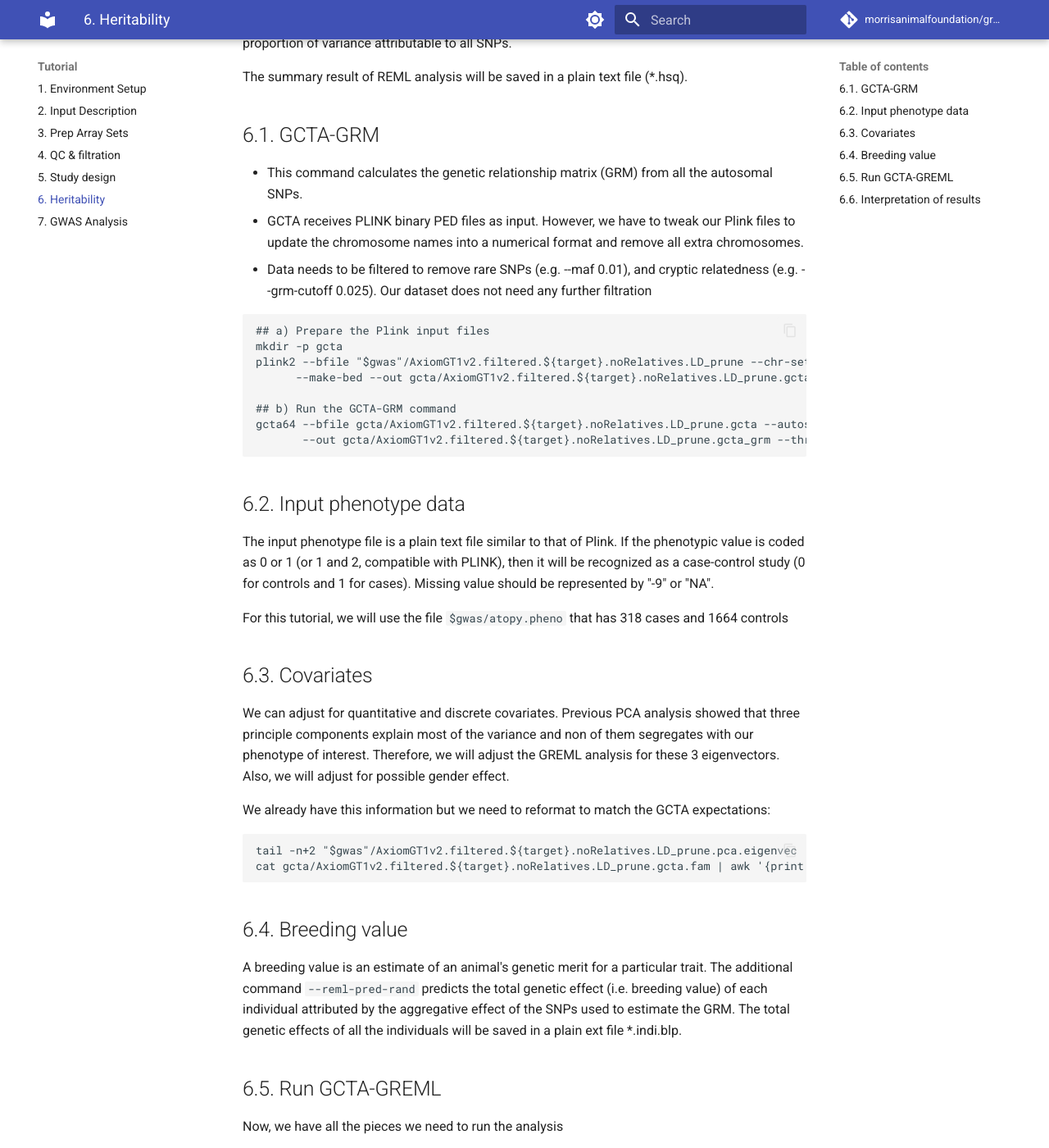
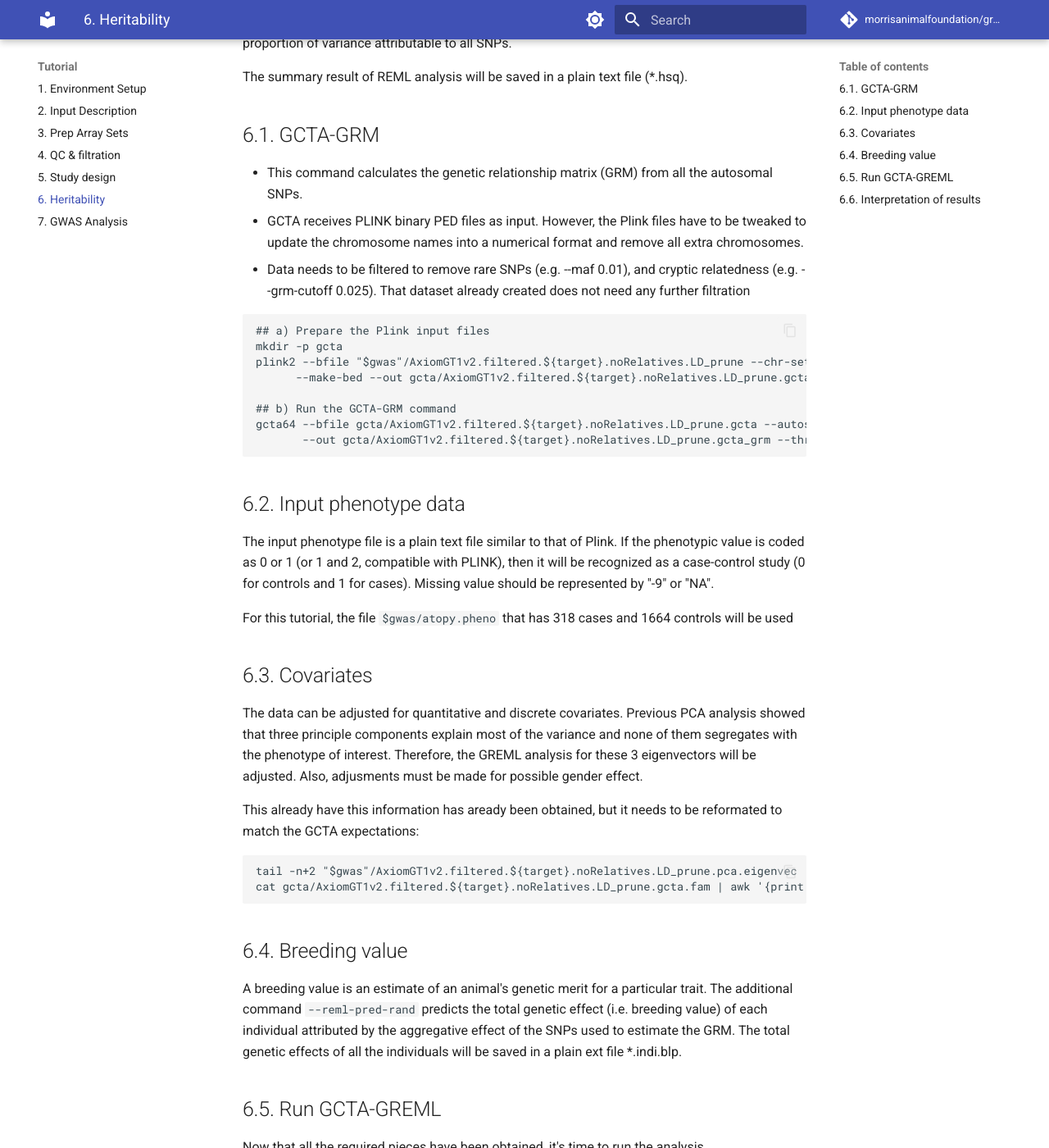
Before and after one commit to morrisanimalfoundation/grGWAS, an MkDocs documentation site: the page built from docs/6.heritability.md, in a window 1280 px wide and 1400 px high, scrolled down 543 px. Shown: the whole window at 82% size. Built offline with MkDocs 1.6.1 and Material for MkDocs 9.7.7, drawn with Linux system fonts in a browser that asks for light colours; comment, search, counter and statistics services are not loaded; some of the changed text lies outside the part shown.

Commit message:
Update 6.heritability.md
MAF MarComm edits

````diff
--- a/docs/6.heritability.md
+++ b/docs/6.heritability.md
@@ -1,8 +1,8 @@
 
 
-It is meaningless to perform a genomic association study with a phenotype unless it is heritable. Preceding studies are needed to [determine heritability estimates specially for complex traits](https://www.ncbi.nlm.nih.gov/pmc/articles/PMC5635617/); however, this is out of our scope here. By heritability assessment, we mean estimating the proportion of variance in our phenotype explained by the genotyped SNPs. Later, we should calculate how much of this heritability was captured by the selected markers.
+It is meaningless to perform a genomic association study with a phenotype unless it is heritable. Preceding studies are needed to [determine heritability estimates specially for complex traits](https://www.ncbi.nlm.nih.gov/pmc/articles/PMC5635617/); however, this is out of scope for this tutorial. By heritability assessment, this means estimating the proportion of variance in our phenotype explained by the genotyped SNPs. Later, it should be calculated how much of this heritability was captured by the selected markers.
 
-We are using [GCTA software](https://yanglab.westlake.edu.cn/software/gcta/#Overview) to perform the GREML analysis for heritability assessment
+[GCTA software](https://yanglab.westlake.edu.cn/software/gcta/#Overview) will be used to perform the GREML analysis for heritability assessment
 
 The `--reml` command of GCTA estimates the proportion of phenotypic variance that can be explained by SNPs. Here is a more detailed explanation of the [GREML method](./ext_docs/GREML_analysis.md) and the underlying linear mixed model.
 
@@ -13,8 +13,8 @@ The summary result of REML analysis will be saved in a plain text file (*.hsq).
 
 ## 6.1. GCTA-GRM
 *  This command calculates the genetic relationship matrix (GRM) from all the autosomal SNPs.
-*  GCTA receives PLINK binary PED files as input. However, we have to tweak our Plink files to update the chromosome names into a numerical format and remove all extra chromosomes.
-*  Data needs to be filtered to remove rare SNPs (e.g. --maf 0.01), and cryptic relatedness (e.g. --grm-cutoff 0.025). Our dataset does not need any further filtration
+*  GCTA receives PLINK binary PED files as input. However, the Plink files have to be tweaked to update the chromosome names into a numerical format and remove all extra chromosomes.
+*  Data needs to be filtered to remove rare SNPs (e.g. --maf 0.01), and cryptic relatedness (e.g. --grm-cutoff 0.025). That dataset already created does not need any further filtration
 
 ```
 ## a) Prepare the Plink input files
@@ -31,13 +31,13 @@ gcta64 --bfile gcta/AxiomGT1v2.filtered.${target}.noRelatives.LD_prune.gcta --au
 ## 6.2. Input phenotype data
 The input phenotype file is a plain text file similar to that of Plink. If the phenotypic value is coded as 0 or 1 (or 1 and 2, compatible with PLINK), then it will be recognized as a case-control study (0 for controls and 1 for cases). Missing value should be represented by "-9" or "NA".
 
-For this tutorial, we will use the file `$gwas/atopy.pheno` that has 318 cases and 1664 controls
+For this tutorial, the file `$gwas/atopy.pheno` that has 318 cases and 1664 controls will be used
 
 
 ## 6.3. Covariates
-We can adjust for quantitative and discrete covariates. Previous PCA analysis showed that three principle components explain most of the variance and non of them segregates with our phenotype of interest. Therefore, we will adjust the GREML analysis for these 3 eigenvectors. Also, we will adjust for possible gender effect.
+The data can be adjusted for quantitative and discrete covariates. Previous PCA analysis showed that three principle components explain most of the variance and none of them segregates with the phenotype of interest. Therefore, the GREML analysis for these 3 eigenvectors will be adjusted. Also, adjusments must be made for possible gender effect.
 
-We already have this information but we need to reformat to match the GCTA expectations:
+This already have this information has aready been obtained, but it needs to be reformated to match the GCTA expectations:
 
 ```
 tail -n+2 "$gwas"/AxiomGT1v2.filtered.${target}.noRelatives.LD_prune.pca.eigenvec | cut -f1-5 > $gwas/3PCs.txt
@@ -49,9 +49,9 @@ A breeding value is an estimate of an animal's genetic merit for a particular tr
 
 
 ## 6.5. Run GCTA-GREML
-Now, we have all the pieces we need to run the analysis
+Now that all the required pieces have been obtained, it's time to run the analysis
 
-**Note:** You do not have to have exactly the same individuals in these files. GCTA will find the individuals in common in the files and sort the order of the individuals.
+**Note:** It is not required to have exactly the same individuals in these files. GCTA will find the individuals in common in the files and sort the order of the individuals.
 
 
 ```
@@ -149,8 +149,8 @@ a) `$gwas/atopy_greml.hsq`: The output file of the `--reml` command  <br>
 
 *  V(G), V(e) and Vp for genetic variance, residual variance, and phenotypic variance respectively. <br>
    Note that Vp =  V(G) + V(e)
-*  V(G)/Vp represents the proportion of phenotypic variance explained by SNPs. Our results here indicate that SNPs can explain ~4.6% only of the phenotypic variance
-*  The standard error (SE) is important to judge the reliability of the results. A 95% confidence interval (CI) is approximately h2-SNP estimate +/- 1.96 * SE. If the SE is too large, the 95% CI will cover the whole parameter space (from 0 to 1) so that you won't be able to make any meaningful inference from the estimate. Therefore, a value of SE < 0.1 is needed to have reliable results
+*  V(G)/Vp represents the proportion of phenotypic variance explained by SNPs. The results here indicate that SNPs can explain ~4.6% only of the phenotypic variance
+*  The standard error (SE) is important to judge the reliability of the results. A 95% confidence interval (CI) is approximately h2-SNP estimate +/- 1.96 * SE. If the SE is too large, the 95% CI will cover the whole parameter space (from 0 to 1) so that it won't be possible to make any meaningful inferences from the estimate. Therefore, a value of SE < 0.1 is needed to have reliable results
 *  logL is the log likelihood for the full model (the null hypothesis that σ<sup>2</sup><sub>g</sub> ≠ 0).
 *  logL0 is the log likelihood for the reduced model (the null hypothesis that σ<sup>2</sup><sub>g</sub> = 0).
 *  LRT is the log-likelihood ratio test statistic. It is calculated as twice the difference in log-likelihood between the full (h<sup>2</sup> ≠ 0) and reduced (h<sup>2</sup> = 0) models. i.e. LRT = 2[logL - logL0]
````
